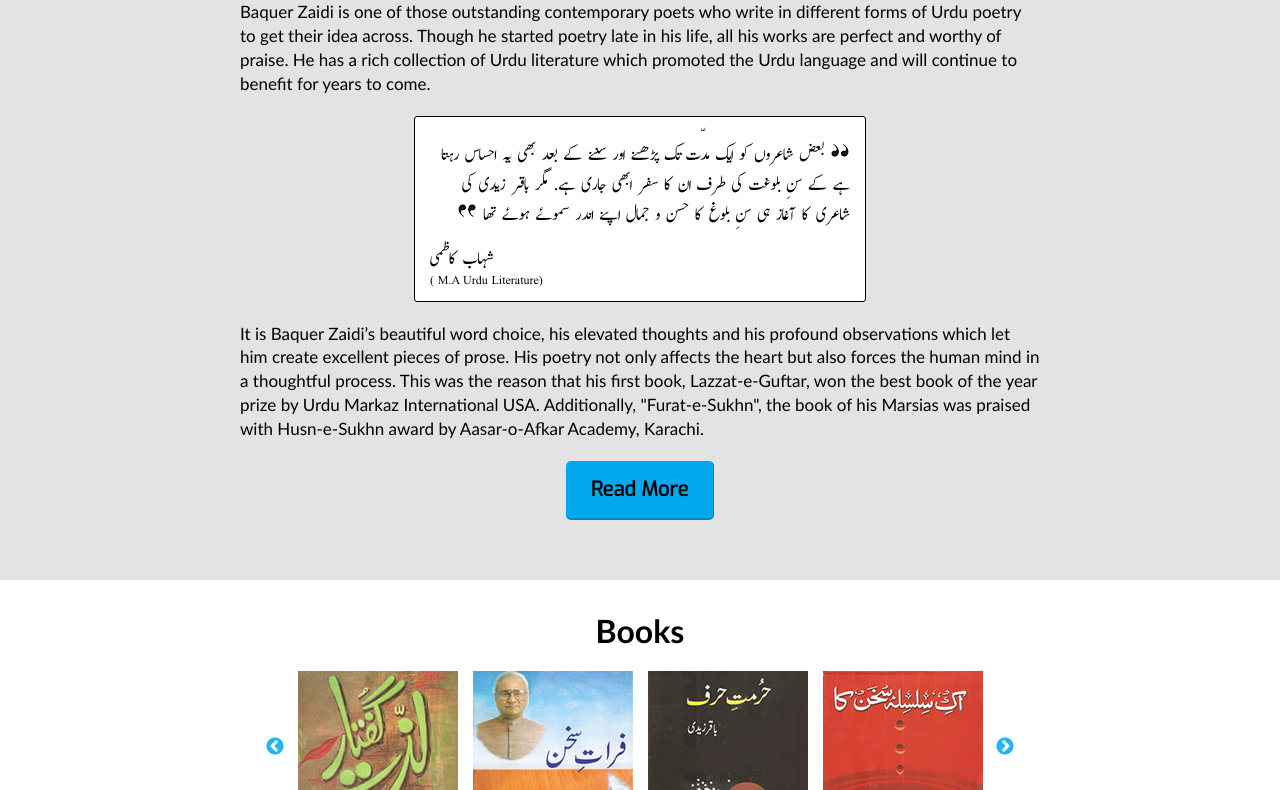
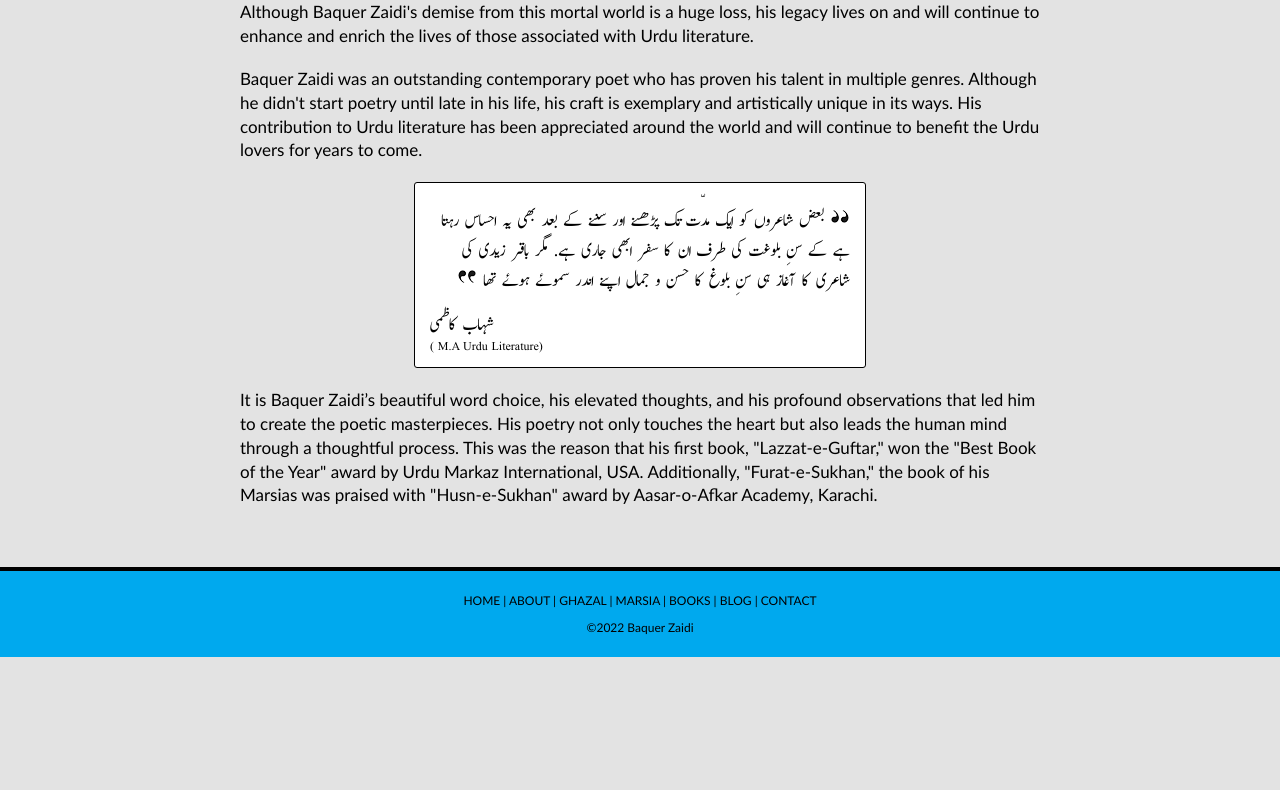
Before and after one commit to baquerzaidi/baquerzaidi.github.io, a plain HTML site: page index.html in a window 1280 px wide. Shown: the part 627-1417 px from the top of the page. After the commit the page ends 1284 px from the top, so only its background shows below. Drawn offline with nearby package versions, Linux system fonts and the light colour scheme.

Commit message:
updated main page with content and removed books and links sections.

```diff
--- a/index.html
+++ b/index.html
@@ -97,9 +97,16 @@
         <!--Content-->
         <div class="content">
         	<div id="marsialist">
-            	<p><span class="font30">Welcome to the official website of Baquer Zaidi</span></p>
+            	<p><span class="font30">Welcome to Baquer Zaidi's Website!</span></p>
         		<p class="home_intro">
-                	Baquer Zaidi is one of those outstanding contemporary poets who write in different forms of Urdu poetry to get their idea across. Though he started poetry late in his life, all his works are perfect and worthy of praise. He has a rich collection of Urdu literature which promoted the Urdu language and will continue to benefit for years to come.
+                	Although Baquer Zaidi's demise from this mortal world is a huge loss, his legacy lives on
+					and will continue to enhance and enrich the lives of those associated with Urdu literature.
+ 				</p> <br/>
+				<p class="home_intro">
+					Baquer Zaidi was an outstanding contemporary poet who has proven his talent in multiple
+					genres. Although he didn't start poetry until late in his life, his craft is exemplary
+					and artistically unique in its ways. His contribution to Urdu literature has been
+					appreciated around the world and will continue to benefit the Urdu lovers for years to come.
 				</p>
                 <div class="urduquote">
     				<p>
@@ -113,17 +120,18 @@
     				</p>
   				</div>
                 <p class="home_intro">
-                	It is Baquer Zaidi’s beautiful word choice, his elevated thoughts and his profound observations which let him
-					create excellent pieces of prose. His poetry not only affects the heart but also forces the human mind in a
-					thoughtful process. This was the reason that his first book, Lazzat-e-Guftar, won the best book of the year
-					prize by Urdu Markaz International USA. Additionally, "Furat-e-Sukhn", the book of his Marsias was praised with
-					Husn-e-Sukhn award by Aasar-o-Afkar Academy, Karachi.
+                	It is Baquer Zaidi’s beautiful word choice, his elevated thoughts, and his profound
+					observations that led him to create the poetic masterpieces. His poetry not only touches
+					the heart but also leads the human mind through a thoughtful process. This was the reason
+					that his first book, "Lazzat-e-Guftar," won the "Best Book of the Year" award by Urdu
+					Markaz International, USA. Additionally, "Furat-e-Sukhan," the book of his Marsias was
+					praised with "Husn-e-Sukhan" award by Aasar-o-Afkar Academy, Karachi.
                 </p>
-                <a href="about/index.html" class="btn">Read More</a>
+                <!-- <a href="about/index.html" class="btn">Read More</a> -->
             </div>
 
         </div>
-        <div class="whitebg">
+        <!-- <div class="whitebg">
         <h1>Books</h1>
 			<div id="slickcarousel">
 				<div class="slicky">
@@ -166,21 +174,21 @@
 
                 </figcaption>
             </figure></a>
-            </div>
+        </div> -->
         <!--Content End-->
 	</div>
         <!--Footer-->
 	<footer>
 
-        <div id="foot" class="font">Find Baquer Zaidi on <a href="https://www.facebook.com/BaquerZaidi14" target="_blank"><div id="fbutton">
+        <!-- <div id="foot" class="font">Find Baquer Zaidi on <a href="https://www.facebook.com/BaquerZaidi14" target="_blank"><div id="fbutton">
   &nbsp;f
-    </div></a></div>
+    </div></a></div> -->
 
     	<p class="footerfont">
     		<a href="index.html">HOME</a>  |  <a href="about/index.html">ABOUT</a>  |  <a href="gazal/index.html">GHAZAL</a>  |  <a href="marsia/index.html">MARSIA</a>  |  <a href="books/index.html">BOOKS</a>  |  <a href="blog/">BLOG</a>  |  <a href="contact/index.html">CONTACT</a>
     	</p>
     	<p class="footerfont">
-        	©2015 Baquer Zaidi. Site by <a href="https://www.facebook.com/techizvi" target="_blank">Techizvi</a>
+        	©<span id="year">2020</span> Baquer Zaidi
         </p>
     </footer>
 		<!--Footer End-->
@@ -189,6 +197,9 @@
 <script type="text/javascript" src="jquery-migrate-1.2.1.min.js"></script>
 <script type="text/javascript" src="slick/slick.min.js"></script>
 <script type="text/javascript" src="slicky.js"></script>
+<script type="text/javascript">
+	document.getElementById("year").innerHTML = new Date().getFullYear();
+</script>
 
 </body>
 </html>
```
Lines whose indentation alone changed are shown as unchanged.
